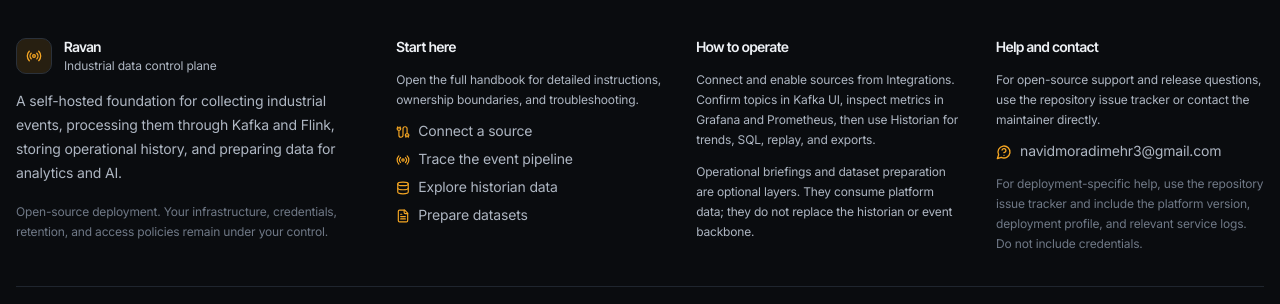
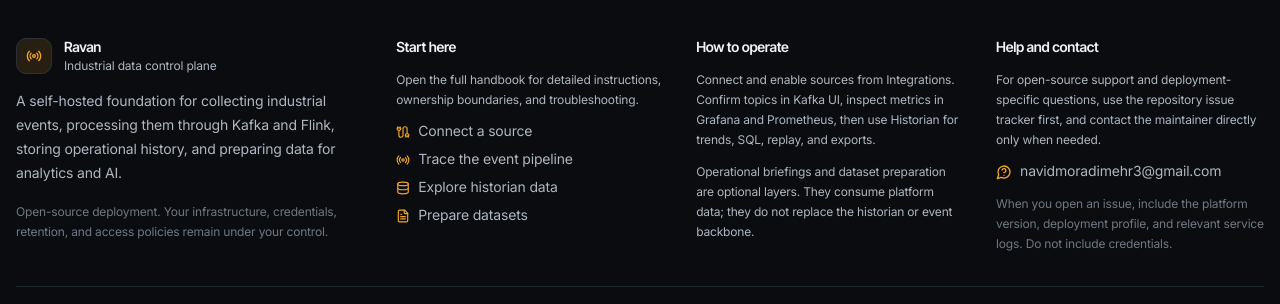
Before and after one commit to Navid-Moradimehr/Ravan, a Next.js app in the folder ui/: page / in a window 1280 px wide. Shown: the part 1298-1602 px from the top of the page. Built offline with nearby package versions, Linux system fonts and the light colour scheme; no server answers.

Commit message:
fix: merge redundant footer help copy

```diff
--- a/ui/components/platform-footer.tsx
+++ b/ui/components/platform-footer.tsx
@@ -50,12 +50,12 @@
 
           <div className="space-y-3">
             <h2 className="text-sm font-semibold text-text-primary">Help and contact</h2>
-            <p className="text-xs leading-5 text-text-secondary">For open-source support and release questions, use the repository issue tracker or contact the maintainer directly.</p>
+            <p className="text-xs leading-5 text-text-secondary">For open-source support and deployment-specific questions, use the repository issue tracker first, and contact the maintainer directly only when needed.</p>
             <a href="mailto:navidmoradimehr3@gmail.com" className="flex items-center gap-2 text-sm text-text-secondary transition-colors hover:text-accent">
               <MessageCircleQuestion aria-hidden="true" className="size-4 text-accent" />
               navidmoradimehr3@gmail.com
             </a>
-            <p className="text-xs leading-5 text-text-muted">For deployment-specific help, use the repository issue tracker and include the platform version, deployment profile, and relevant service logs. Do not include credentials.</p>
+            <p className="text-xs leading-5 text-text-muted">When you open an issue, include the platform version, deployment profile, and relevant service logs. Do not include credentials.</p>
           </div>
         </div>
 
```
